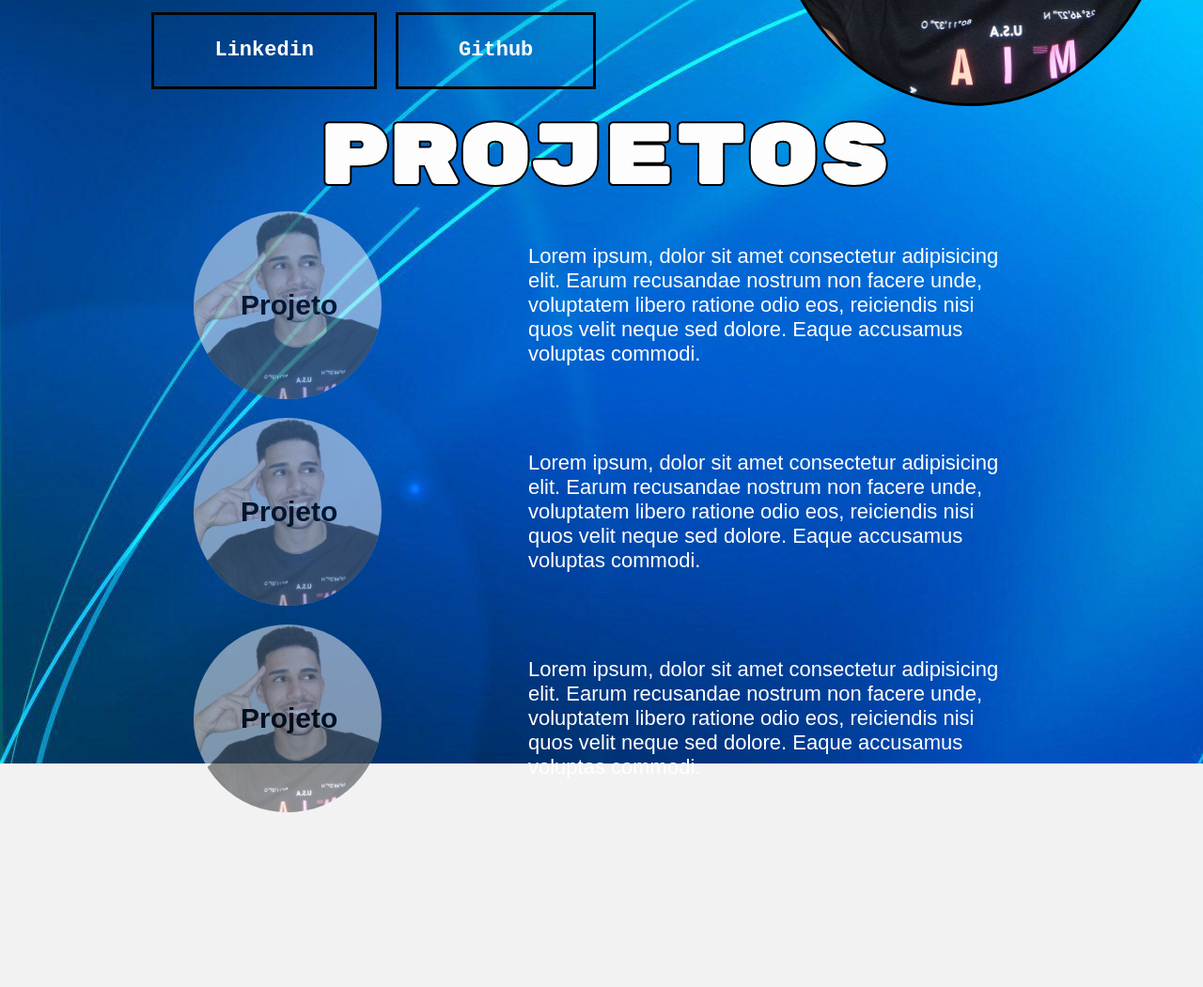
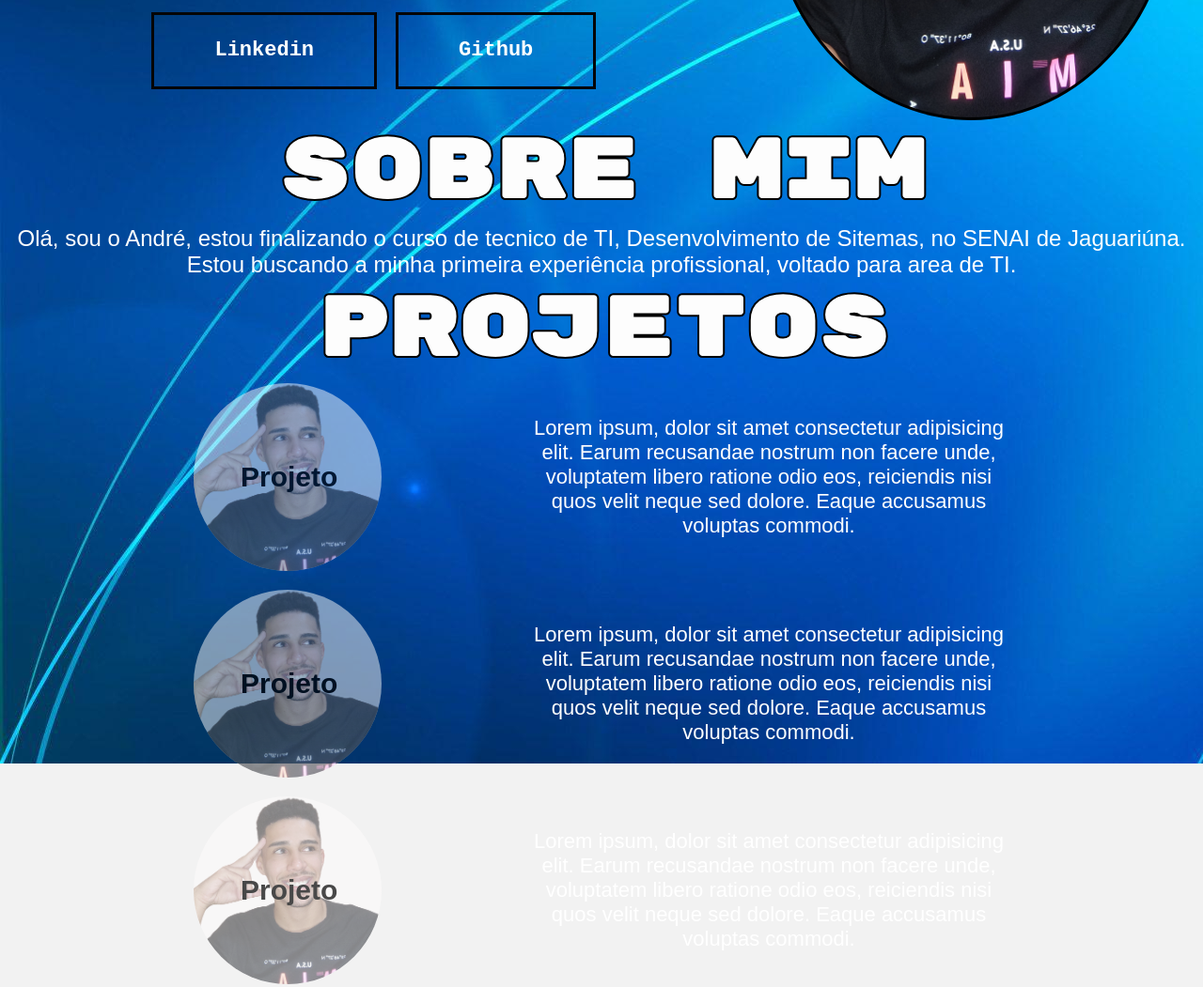
Before and after one commit to aizidro/aizidro.github.io, a plain HTML site: page pages/index.html in a window 1280 px wide. Shown: the part 387-1438 px from the top of the page at 94% size. Before the commit the page ends 1300 px from the top, so only its background shows below. Drawn offline with Linux system fonts and the light colour scheme.

Commit message:
portfolio

```diff
--- a/pages/index.html
+++ b/pages/index.html
@@ -44,7 +44,12 @@
             </div>
         </div>
     </header>
-    <main>
+    <div class="mainSobre">
+        <h1>Sobre Mim</h1>
+            <p>Olá, sou o André, estou finalizando o curso de tecnico de TI, Desenvolvimento de Sitemas, no SENAI de Jaguariúna.</p>
+            <p>Estou buscando a minha primeira experiência profissional, voltado para area de TI.</p>
+    </div>
+    <main class="mainProjetos">
         <h1>Projetos</h1>
         <div class="projetos">
             <div class="projeto">
--- a/style/style.css
+++ b/style/style.css
@@ -4,6 +4,13 @@
     margin: 0;
     padding: 0;
     box-sizing: border-box;
+}
+
+body {
+    font-family: Arial, sans-serif;
+    margin: 0;
+    padding: 0;
+    background-color: #f2f2f2;
 }
 
 img {
@@ -35,6 +42,7 @@ header {
     border-radius: 50%;
     border: 3px solid black;
     margin-left: 20px;
+    margin-top: 15px;
 }
 
 .texto {
@@ -42,6 +50,7 @@ header {
     flex-direction: column;
     align-items: center;
     text-align: center;
+
 }
 
 h1 {
@@ -89,14 +98,6 @@ a:hover {
     transition: 0.5s;
 }
 
-body {
-    font-family: Arial, sans-serif;
-    margin: 0;
-    padding: 0;
-    background-color: #f2f2f2;
-}
-
-
 button {
     width: 30px;
     height: 30px;
@@ -137,7 +138,7 @@ button {
     align-self: self-end;
     margin-top: -50px;
     cursor: pointer;
-    font-size: 30px;
+    font-size: 60px;
     margin-right: 20px;
     width: 30px;
 
@@ -171,8 +172,21 @@ li {
     list-style: none;
 }
 
+.mainSobre{
+    display: flex;
+    flex-direction: column;
+    align-items: center;
+}
 
-main {
+p{
+    text-align: center;
+    color: #fff;
+    font-size: 24px;
+    font-family: sans-serif;
+}
+
+
+.mainProjetos {
     display: flex;
     width: 100%;
     height: 100%;
```
